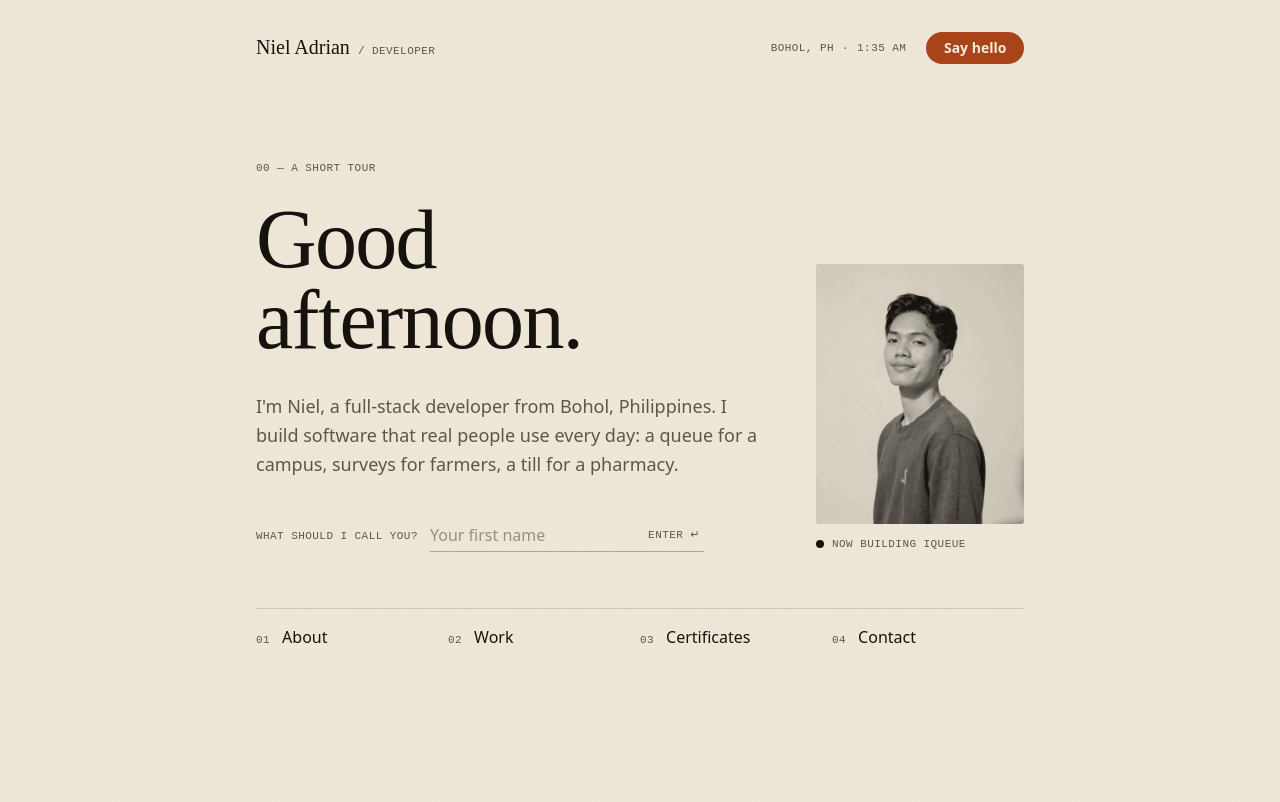
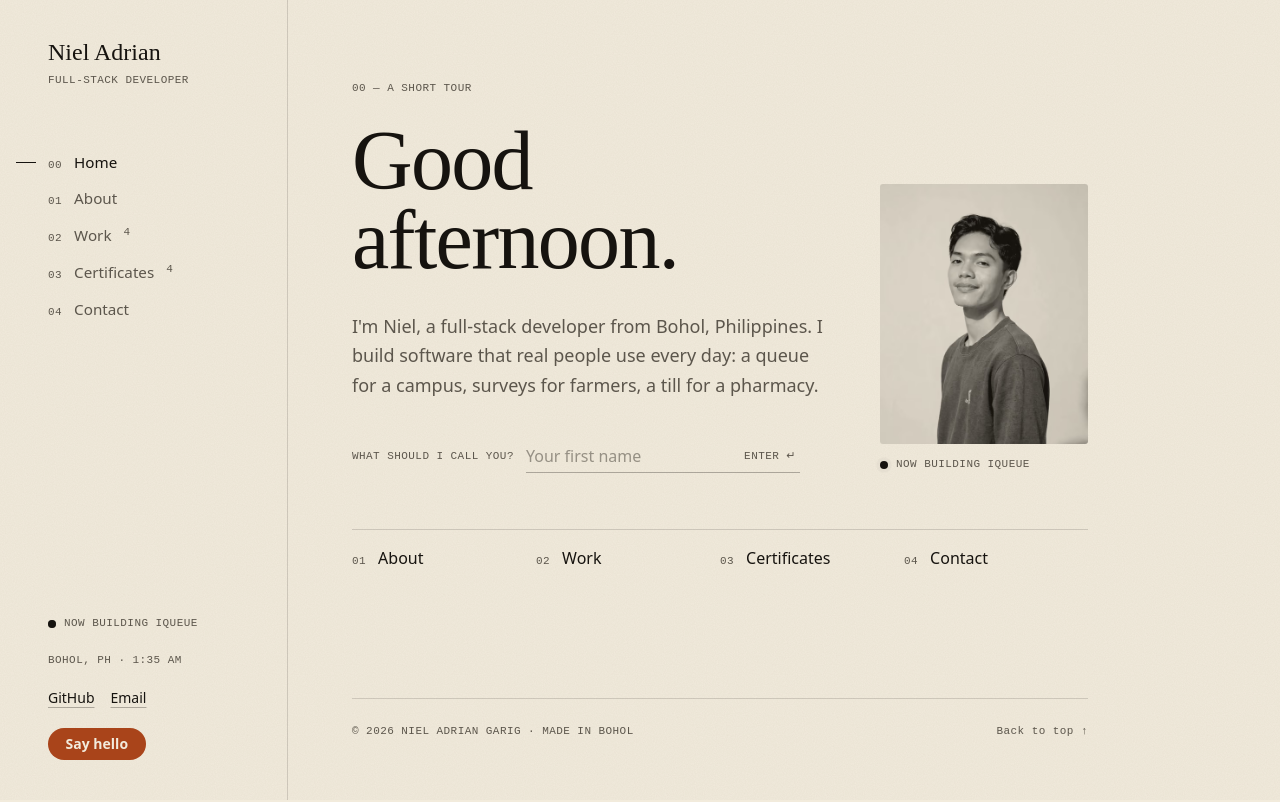
Before and after one commit to adrianniel/portfolio, a React (Vite) app: page / in a window 1280 px wide. Shown: the top 802 px of the page. Built offline with nearby package versions, Linux system fonts and the light colour scheme.

Commit message:
feat: add sidebar navigation with a mobile menu and show one view at a time

```diff
--- a/src/App.tsx
+++ b/src/App.tsx
@@ -2,25 +2,43 @@ import { About } from './components/About'
 import { Certificates } from './components/Certificates'
 import { Contact } from './components/Contact'
 import { Footer } from './components/Footer'
-import { Header } from './components/Header'
 import { Hero } from './components/Hero'
+import { Sidebar } from './components/Sidebar'
 import { Work } from './components/Work'
+import { keyOf, sectionOf, useRoute } from './lib/router'
 
 function App() {
+  const route = useRoute()
+
+  const view = {
+    home: <Hero />,
+    about: <About />,
+    work: <Work />,
+    certificates: <Certificates />,
+    contact: <Contact />,
+  }[sectionOf(route)]
+
   return (
     <div className="grain min-h-dvh">
-      <a href="#main" className="label sr-only focus:not-sr-only focus:fixed focus:top-3 focus:left-3 focus:z-50 focus:bg-cream focus:p-2">
+      <a
+        href="#main"
+        onClick={(e) => {
+          e.preventDefault()
+          document.getElementById('main')?.focus()
+        }}
+        className="label sr-only focus:not-sr-only focus:fixed focus:top-3 focus:left-3 focus:z-50 focus:bg-cream focus:p-2"
+      >
         Skip to content
       </a>
-      <Header />
-      <main id="main" className="mx-auto max-w-[52rem] px-5 pb-32 sm:px-8">
-        <Hero />
-        <About />
-        <Work />
-        <Certificates />
-        <Contact />
-      </main>
-      <Footer />
+      <div className="mx-auto max-w-[78rem] lg:grid lg:grid-cols-[17rem_minmax(0,1fr)]">
+        <Sidebar route={route} />
+        <main id="main" tabIndex={-1} className="min-w-0 px-5 pt-10 pb-12 focus:outline-none sm:px-10 lg:px-16 lg:pt-20">
+          <div key={keyOf(route)} className="view-in max-w-[46rem]">
+            {view}
+          </div>
+          <Footer />
+        </main>
+      </div>
     </div>
   )
 }
--- a/src/components/Footer.tsx
+++ b/src/components/Footer.tsx
@@ -7,16 +7,18 @@ export function Footer() {
   const { name } = useViewer()
 
   return (
-    <footer className="mx-auto max-w-[52rem] px-5 pb-10 sm:px-8">
-      <div className="label flex flex-wrap items-center justify-between gap-4 border-t border-ink/15 pt-6">
-        <p>
-          © {YEAR} {profile.name} · Made in Bohol
-          {name ? ` · Thanks for reading, ${name}` : ''}
-        </p>
-        <a href="#top" className="transition-colors hover:text-ink">
-          Back to top ↑
-        </a>
-      </div>
+    <footer className="label mt-28 flex max-w-[46rem] flex-wrap items-center justify-between gap-4 border-t border-ink/15 pt-6">
+      <p>
+        © {YEAR} {profile.name} · Made in Bohol
+        {name ? ` · Thanks for reading, ${name}` : ''}
+      </p>
+      <button
+        type="button"
+        onClick={() => window.scrollTo({ top: 0, behavior: 'smooth' })}
+        className="transition-colors hover:text-ink"
+      >
+        Back to top ↑
+      </button>
     </footer>
   )
 }
--- a/src/components/Header.tsx
+++ /dev/null
@@ -1,24 +0,0 @@
-import { profile } from '../data/content'
-import { Clock } from './Clock'
-
-export function Header() {
-  return (
-    <header className="mx-auto flex max-w-[52rem] items-center justify-between gap-4 px-5 pt-6 sm:px-8 sm:pt-8">
-      <a href="#top" className="group flex items-baseline gap-2" aria-label="Niel Adrian, back to top">
-        <span className="font-display text-xl leading-none">Niel Adrian</span>
-        <span className="label hidden transition-colors group-hover:text-ink sm:inline">/ developer</span>
-      </a>
-
-      <div className="flex items-center gap-5">
-        <p className="label hidden items-center gap-2 sm:flex">
-          <span>Bohol, PH</span>
-          <span aria-hidden="true">·</span>
-          <Clock timeZone={profile.timeZone} />
-        </p>
-        <a href="#contact" className="btn-ember">
-          Say hello
-        </a>
-      </div>
-    </header>
-  )
-}
--- a/src/components/Hero.tsx
+++ b/src/components/Hero.tsx
@@ -15,7 +15,7 @@ export function Hero() {
   const { greeting, name } = useViewer()
 
   return (
-    <section id="top" aria-labelledby="greeting" className="pt-16 sm:pt-24">
+    <section aria-labelledby="greeting">
       <div className="grid gap-10 sm:grid-cols-[1fr_13rem] sm:items-end sm:gap-12">
         <div>
           <p className="label mb-6">00 — {name ? `A tour for ${name}` : 'A short tour'}</p>
--- a/src/components/Section.tsx
+++ b/src/components/Section.tsx
@@ -12,7 +12,7 @@ type Props = {
 /** A numbered stop on the tour, with a hairline rule above it. */
 export function Section({ id, number, kicker, title, children }: Props) {
   return (
-    <section id={id} aria-labelledby={`${id}-title`} className="mt-28 scroll-mt-8 border-t border-ink/15 pt-10 sm:mt-36">
+    <section id={id} aria-labelledby={`${id}-title`} className="">
       <p className="label mb-8 flex justify-between">
         <span>{number}</span>
         <span>{kicker}</span>
--- /dev/null
+++ b/src/components/Sidebar.tsx
@@ -0,0 +1,169 @@
+import { useEffect, useRef } from 'react'
+import { certificates, profile, projects } from '../data/content'
+import { keyOf, sectionOf, to } from '../lib/router'
+import type { Route, RouteName } from '../lib/router'
+import { useViewer } from '../lib/viewer'
+import { Clock } from './Clock'
+
+type Item = { name: Exclude<RouteName, 'project'>; n: string; label: string; count?: number }
+
+const NAV: Item[] = [
+  { name: 'home', n: '00', label: 'Home' },
+  { name: 'about', n: '01', label: 'About' },
+  { name: 'work', n: '02', label: 'Work', count: projects.length },
+  { name: 'certificates', n: '03', label: 'Certificates', count: certificates.length },
+  { name: 'contact', n: '04', label: 'Contact' },
+]
+
+function Status() {
+  return (
+    <p className="label flex items-center gap-2">
+      <span className="relative flex size-2" aria-hidden="true">
+        <span className="absolute inline-flex size-full animate-ping rounded-full bg-ink opacity-40 motion-reduce:hidden" />
+        <span className="relative inline-flex size-2 rounded-full bg-ink" />
+      </span>
+      {profile.status}
+    </p>
+  )
+}
+
+function NavList({ active, large = false, onNavigate }: { active: RouteName; large?: boolean; onNavigate?: () => void }) {
+  return (
+    <ol className={large ? 'space-y-2' : 'space-y-0.5'}>
+      {NAV.map((item) => {
+        const current = item.name === active
+        return (
+          <li key={item.name}>
+            <a
+              href={to({ name: item.name })}
+              onClick={onNavigate}
+              aria-current={current ? 'page' : undefined}
+              className={`group relative flex items-baseline gap-3 transition-colors ${
+                large ? 'py-1.5' : 'py-1.5'
+              } ${current ? 'text-ink' : 'text-ink-soft hover:text-ink'}`}
+            >
+              <span
+                aria-hidden="true"
+                className={`absolute top-1/2 -left-8 h-px bg-ink transition-[width] duration-500 ease-out-expo ${
+                  current ? 'w-5' : 'w-0 group-hover:w-2.5'
+                } ${large ? 'hidden' : ''}`}
+              />
+              <span className="label">{item.n}</span>
+              <span className={large ? 'font-display text-[2.6rem] leading-none' : 'text-[0.95rem]'}>
+                {item.label}
+              </span>
+              {item.count !== undefined && (
+                <span className="label self-start" aria-label={`${item.count} items`}>
+                  {item.count}
+                </span>
+              )}
+            </a>
+          </li>
+        )
+      })}
+    </ol>
+  )
+}
+
+export function Sidebar({ route }: { route: Route }) {
+  const { name } = useViewer()
+  const active = sectionOf(route)
+  const drawer = useRef<HTMLDialogElement>(null)
+  const close = () => drawer.current?.close()
+  const routeKey = keyOf(route)
+
+  // Close the mobile menu whenever the route changes (including back/forward).
+  useEffect(() => {
+    drawer.current?.close()
+  }, [routeKey])
+
+  const hello = active !== 'contact' && (
+    <a href={to({ name: 'contact' })} onClick={close} className="btn-ember self-start">
+      Say hello
+    </a>
+  )
+
+  return (
+    <>
+      {/* Desktop: a quiet column that stays put while the view changes. */}
+      <aside
+        aria-label="Site"
+        className="sticky top-0 hidden h-dvh flex-col border-r border-ink/15 px-8 py-10 lg:flex"
+      >
+        <a href={to({ name: 'home' })} className="font-display text-2xl leading-none">
+          Niel Adrian
+        </a>
+        <p className="label mt-2">{profile.role}</p>
+        {name && <p className="label mt-1 text-ink">Tour for {name}</p>}
+
+        <nav aria-label="Main" className="mt-14">
+          <NavList active={active} />
+        </nav>
+
+        <div className="mt-auto space-y-5">
+          <Status />
+          <p className="label">
+            Bohol, PH · <Clock timeZone={profile.timeZone} />
+          </p>
+          <p className="flex gap-4 text-sm">
+            <a href={profile.github} target="_blank" rel="noopener" className="underline decoration-ink/30 underline-offset-4 hover:decoration-ink">
+              GitHub<span className="sr-only"> (opens in a new tab)</span>
+            </a>
+            <a href={`mailto:${profile.email}`} className="underline decoration-ink/30 underline-offset-4 hover:decoration-ink">
+              Email
+            </a>
+          </p>
+          {hello}
+        </div>
+      </aside>
+
+      {/* Mobile: a slim bar with a full-screen menu. */}
+      <div className="sticky top-0 z-40 flex items-center justify-between border-b border-ink/10 bg-cream/85 px-5 py-3.5 backdrop-blur-md lg:hidden">
+        <a href={to({ name: 'home' })} className="font-display text-xl leading-none">
+          Niel Adrian
+        </a>
+        <div className="flex items-center gap-4">
+          <span className="label">{NAV.find((i) => i.name === active)?.label}</span>
+          <button
+            type="button"
+            onClick={() => drawer.current?.showModal()}
+            className="label rounded-full border border-ink/25 px-3 py-1.5 text-ink transition-colors hover:border-ink"
+            aria-haspopup="dialog"
+          >
+            Menu
+          </button>
+        </div>
+      </div>
+
+      <dialog
+        ref={drawer}
+        aria-label="Menu"
+        className="drawer m-0 h-dvh max-h-none w-full max-w-none bg-cream p-0 text-ink backdrop:bg-ink/40 lg:hidden"
+      >
+        <div className="grain flex h-full flex-col px-5 py-3.5">
+          <div className="flex items-center justify-between">
+            <span className="font-display text-xl leading-none">Niel Adrian</span>
+            <button
+              type="button"
+              onClick={close}
+              className="label rounded-full border border-ink/25 px-3 py-1.5 text-ink"
+              autoFocus
+            >
+              Close ✕
+            </button>
+          </div>
+          <nav aria-label="Main" className="mt-14">
+            <NavList active={active} large onNavigate={close} />
+          </nav>
+          <div className="mt-auto space-y-4 pb-4">
+            <Status />
+            <p className="label">
+              Bohol, PH · <Clock timeZone={profile.timeZone} />
+            </p>
+            {hello}
+          </div>
+        </div>
+      </dialog>
+    </>
+  )
+}
--- a/src/lib/router.ts
+++ b/src/lib/router.ts
@@ -70,7 +70,8 @@ export function to(route: Route): string {
 }
 
 /** The top-level section a route belongs to (a project belongs to Work). */
-export const sectionOf = (route: Route): RouteName => (route.name === 'project' ? 'work' : route.name)
+export type Section = Exclude<RouteName, 'project'>
+export const sectionOf = (route: Route): Section => (route.name === 'project' ? 'work' : route.name)
 
 /** A stable key for a route, used to replay the view transition. */
 export const keyOf = (route: Route) => (route.name === 'project' ? `project:${route.slug}` : route.name)
```
Also changed, not shown: src/index.css (+27 -0 lines).
